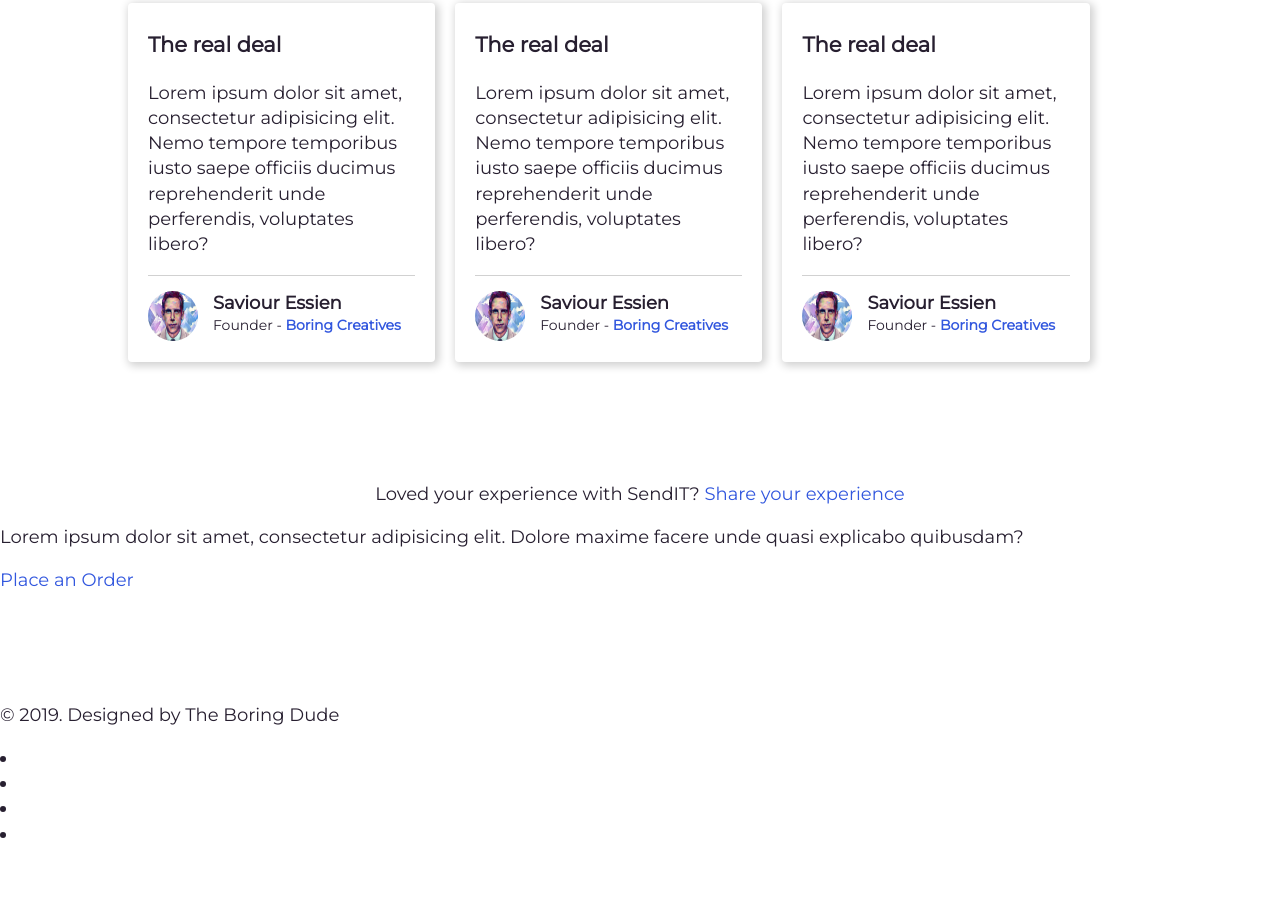
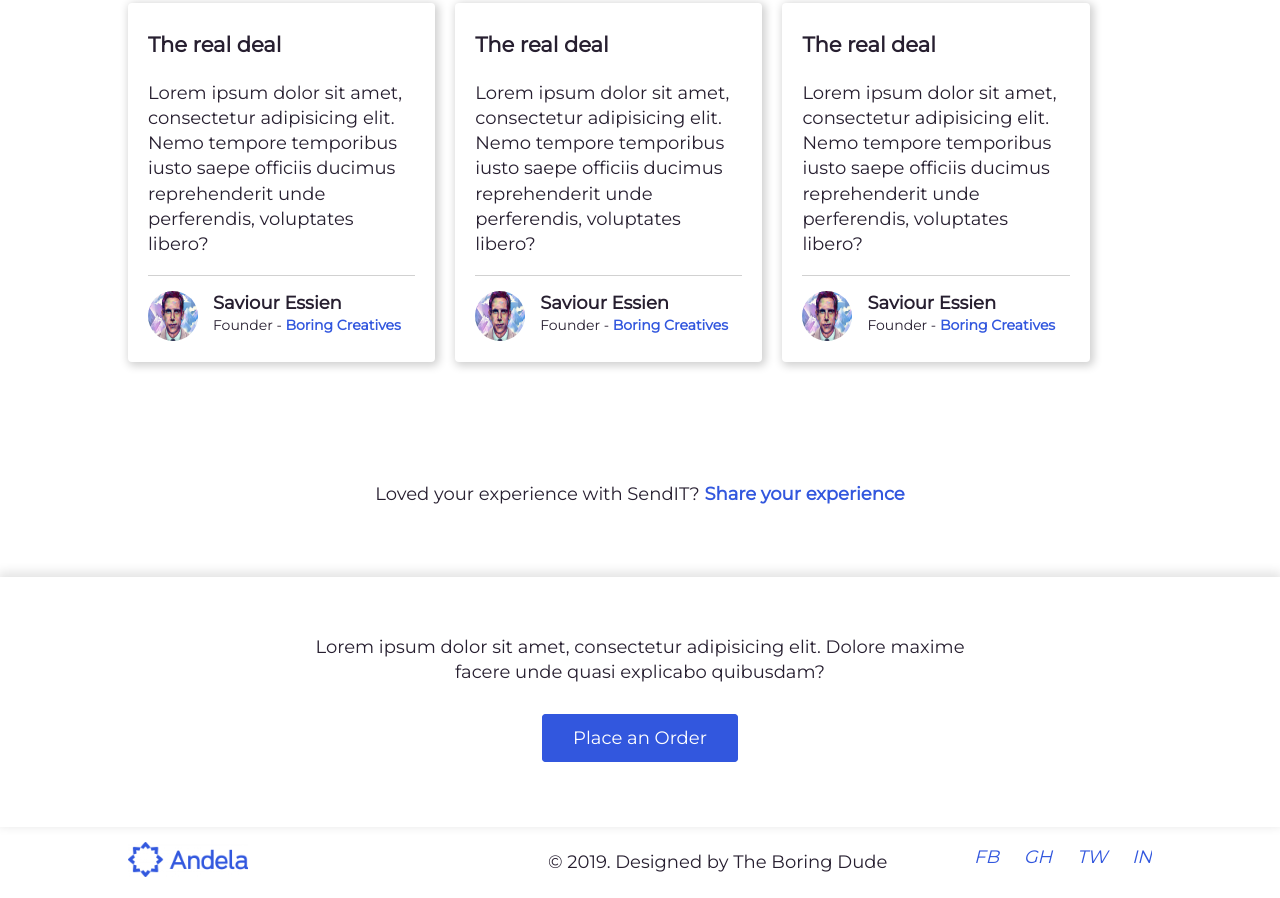
Before and after one commit to celebritydeveloper/parcello, a website: page UI/index.html in a window 1280 px wide. Shown: the part 2748-3646 px from the top of the page. Before the commit the page ends 3595 px from the top, so only its background shows below. Drawn offline with Linux system fonts and the light colour scheme.

Commit message:
Style cta and footer section.

```diff
--- a/UI/index.html
+++ b/UI/index.html
@@ -178,14 +178,14 @@
 
     <section class="cta">
         <div class="cta__desc">
-            <p>Lorem ipsum dolor sit amet, consectetur adipisicing elit. Dolore maxime facere unde quasi explicabo quibusdam?</p>
-            <a href="#">Place an Order</a>
+            <p>Lorem ipsum dolor sit amet, consectetur adipisicing elit. Dolore maxime <br> facere unde quasi explicabo quibusdam?</p>
+            <a href="#" class="btn btn-cta">Place an Order</a>
         </div>
     </section>
 
-    <footer class="footer">
+    <footer class="footer container">
         <div class="footer--logo">
-            <img src="./img/sendit-logo.png" alt="">
+            <img src="./img/sendit-logo-1.png" alt="">
         </div>
 
         <div class="footer__copyright">
@@ -193,10 +193,12 @@
         </div>
 
         <div class="footer--user--socials">
-            <li><a href="#"><i class="fab-facebook"></i> </a></li>
-            <li><a href="#"><i class="fab-github"></i></a></li>
-            <li><a href="#"><i class="fab-twitter"></i></li>
-            <li><a href="#"><i class="fab-instagram"></i></li>
+            <ul>
+                <li><a href="#"><i class="fab-facebook">FB</i> </a></li>
+                <li><a href="#"><i class="fab-github">GH</i></a></li>
+                <li><a href="#"><i class="fab-twitter">TW</i></li>
+                <li><a href="#"><i class="fab-instagram">IN</i></li>
+            </ul>
         </div>
     </footer>
 
--- /dev/null
+++ b/UI/sass/base/_boilerplate.scss
@@ -0,0 +1,30 @@
+@import url('https://fonts.googleapis.com/css?family=Montserrat&display=swap');
+@import 'colors';
+
+* {
+    box-sizing: border-box;
+}
+
+html, body {
+    color: $black;
+    font-family: 'Montserrat', sans-serif;
+    font-size: 18px;
+    line-height: 1.4;
+    margin: 0;
+    padding: 0;
+}
+
+
+.container {
+    margin: 0 auto;
+    width: 80%;
+}
+
+a {
+    color: $blue;
+    text-decoration: none;
+}
+
+.clear-fix {
+    clear: both;
+}
--- /dev/null
+++ b/UI/sass/base/_colors.scss
@@ -0,0 +1,15 @@
+
+/* Celadon */
+$green: rgba(33, 137, 126, 1);
+
+/* Raisin Black */
+$black: rgba(39, 31, 48, 1);
+
+
+$white: rgba(255, 255, 255, 1);
+
+/* Saffron */
+$yellow: rgba(246, 174, 45, 1);
+
+/* Demin */
+$blue: rgb(50, 87, 222);
--- /dev/null
+++ b/UI/sass/components/_buttons.scss
@@ -0,0 +1,17 @@
+.btn {
+    border-radius: 4px;
+}
+
+.btn-action {
+    background-color: $blue;
+    border: 1px solid $blue;
+    color: $white;
+    padding: 6px 8px;
+}
+
+.btn-cta {
+    background-color: $blue;
+    border: 1px solid $blue;
+    color: $white;
+    padding: 12px 30px;
+}
--- a/UI/sass/layout/_landingpage.scss
+++ b/UI/sass/layout/_landingpage.scss
@@ -270,3 +270,56 @@ nav {
         }
     }
 }
+
+.cta {
+    background-color: $white;
+    box-shadow: 0 -3px 10px 2px rgb(228, 228, 228);
+    height: 250px;
+    margin-top: 70px;
+    padding-top: 40px;
+
+    &__desc {
+        text-align: center;
+
+        & p {
+            margin-bottom: 40px;
+        }
+    }
+}
+
+.footer {
+
+    overflow: hidden;
+    padding: 5px 0;
+
+    &--logo {
+        float: left;
+        margin-right: 300px;
+        margin-top: 10px;
+
+        & img {
+            height: auto;
+            width: 120px;
+        }
+    }
+
+    &__copyright {
+        float: left;
+    }
+
+    &--user--socials {
+        float: right;
+        margin-top: 13px;
+
+        & ul {
+            list-style: none;
+            margin: 0;
+            padding: 0;
+
+            & li {
+                display: inline-block;
+                margin-left: 20px;
+            }
+        }
+    }
+}
--- /dev/null
+++ b/UI/sass/main.scss
@@ -0,0 +1,3 @@
+@import './base/boilerplate';
+@import './layout/landingpage';
+@import './components/buttons';
```
Also changed, not shown: UI/css/style.css, UI/sass/components/_typography.scss (added).
